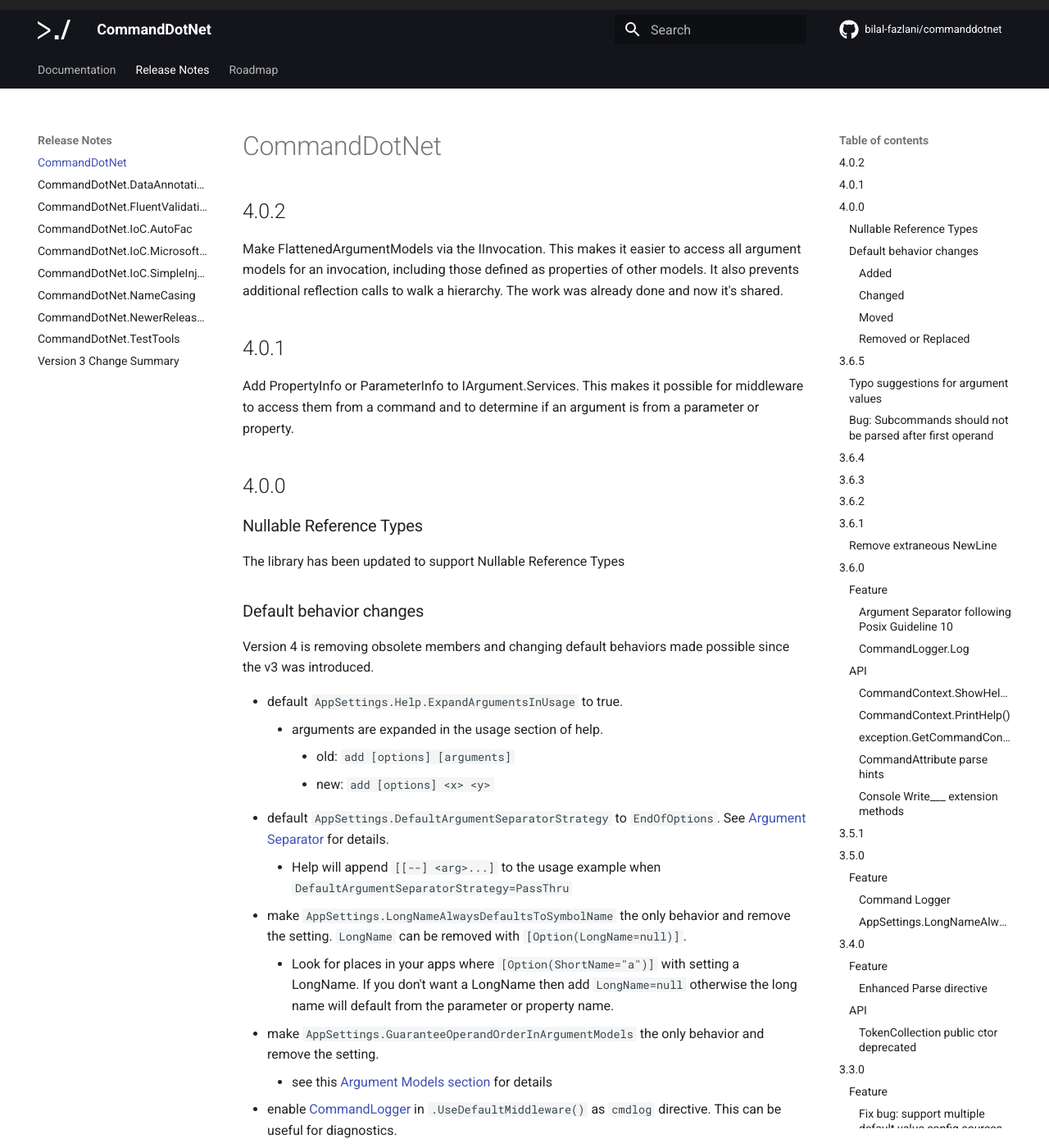
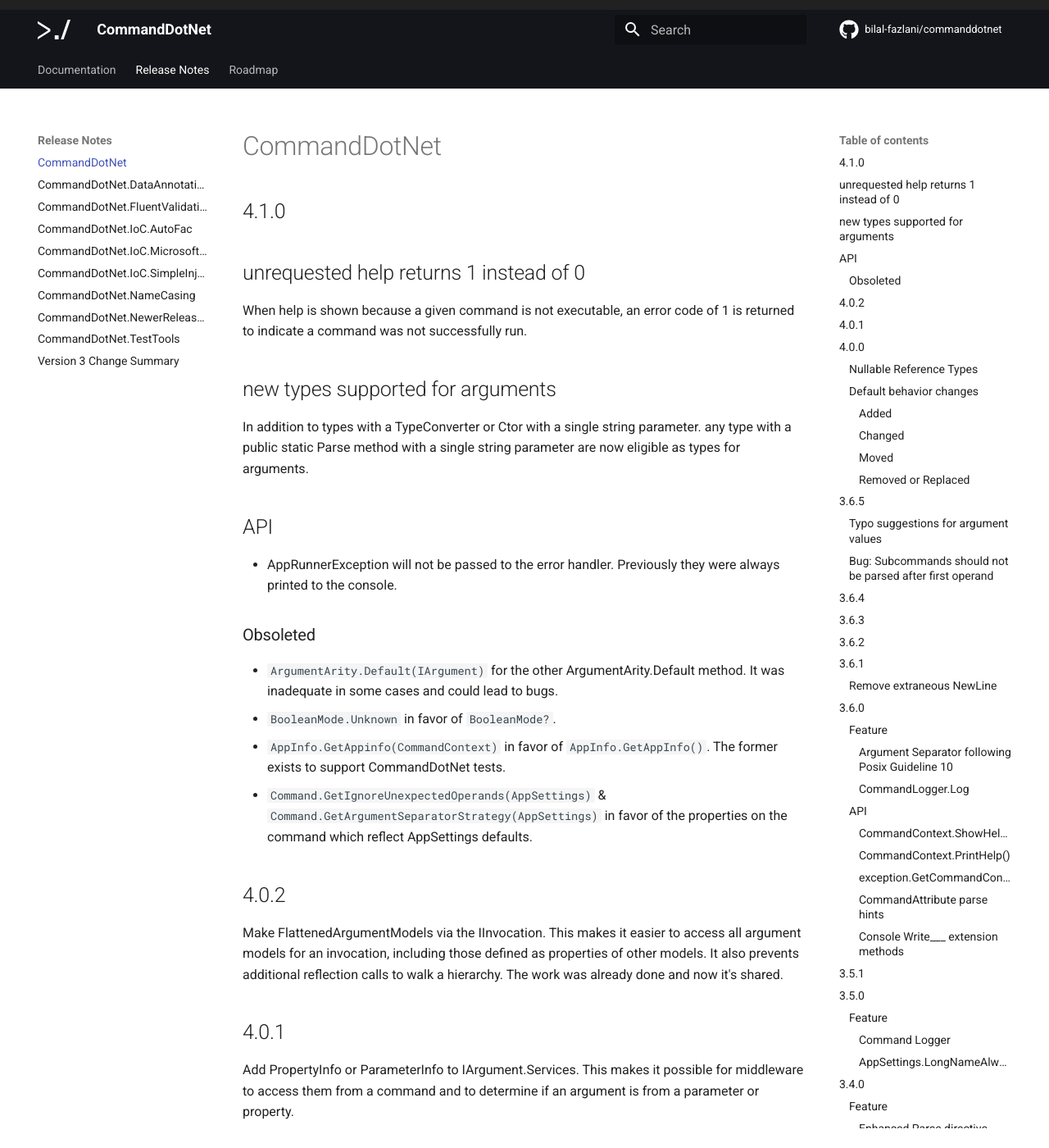
Before and after one commit to bilal-fazlani/commanddotnet, an MkDocs documentation site: the page built from docs/ReleaseNotes/CommandDotNet.md, in a window 1280 px wide and 1400 px high. Shown: the whole window at 82% size. Built offline with MkDocs 1.6.1 and Material for MkDocs 9.7.7, drawn with Linux system fonts in a browser that asks for light colours; comment, search, counter and statistics services are not loaded.

Commit message:
update CommandDotNet release notes v4.1.0

```diff
--- a/docs/ReleaseNotes/CommandDotNet.md
+++ b/docs/ReleaseNotes/CommandDotNet.md
@@ -1,4 +1,26 @@
 # CommandDotNet
+
+## 4.1.0
+
+## unrequested help returns 1 instead of 0
+
+When help is shown because a given command is not executable, an error code of 1 is returned to indicate a command was not successfully run.
+
+## new types supported for arguments
+
+In addition to types with a TypeConverter or Ctor with a single string parameter. any type with a public static Parse method with a single string parameter are now eligible as types for arguments.
+
+## API
+
+* AppRunnerException will not be passed to the error handler. Previously they were always printed to the console.
+
+### Obsoleted
+
+* `ArgumentArity.Default(IArgument)` for the other ArgumentArity.Default method. It was inadequate in some cases and could lead to bugs.
+* `BooleanMode.Unknown` in favor of `BooleanMode?`.
+* `AppInfo.GetAppinfo(CommandContext)` in favor of `AppInfo.GetAppInfo()`. The former exists to support CommandDotNet tests.
+* `Command.GetIgnoreUnexpectedOperands(AppSettings)` & `Command.GetArgumentSeparatorStrategy(AppSettings)` in favor of the properties on the command which reflect AppSettings defaults.
+
 
 ## 4.0.2
 
```
